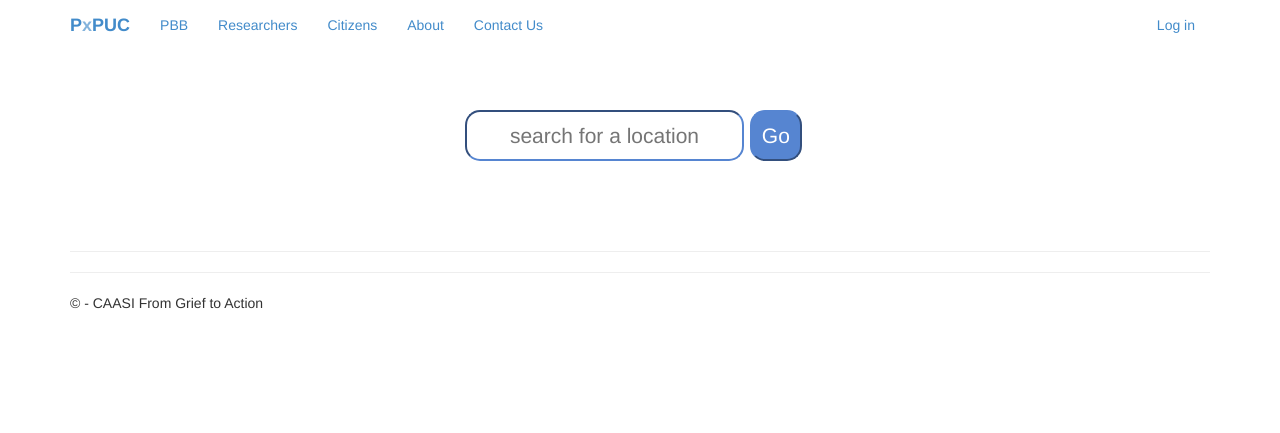
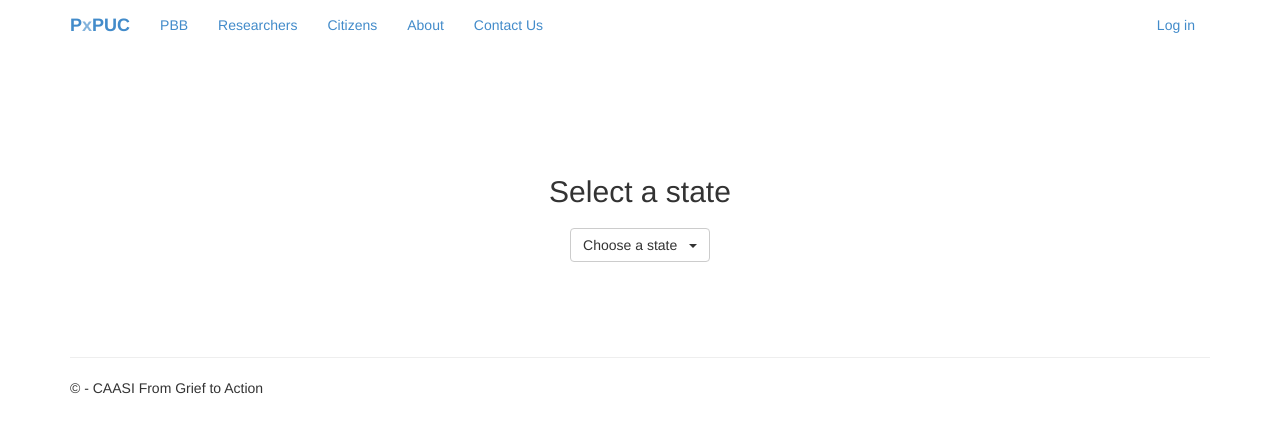
Before and after one commit to CAASI-G2A/g2a-website, a Django app: page /search/ in a window 1280 px wide. Shown: the top 433 px of the page. Run offline with Django 3.2, Linux system fonts and the light colour scheme; data that the repository does not hold is empty; some libraries are stand-ins or nearby versions.

Commit message:
Update search.html

```diff
--- a/PPUC/app/templates/app/search.html
+++ b/PPUC/app/templates/app/search.html
@@ -1,27 +1,84 @@
 {% extends "app/layout.html" %}
 
 {% block content %}
+
+
+<style>
+  dropdown-submenu {
+  position: relative;
+}
+
+.dropdown-submenu>.dropdown-menu {
+  top: auto;
+  left: 100%;
+  margin-top: -33px;
+  margin-left: -1px;
+  -webkit-border-radius: 0 6px 6px 6px;
+  -moz-border-radius: 0 6px 6px;
+  border-radius: 0 6px 6px 6px;
+}
+
+.dropdown-submenu:hover>.dropdown-menu {
+  display: block;
+}
+
+.dropdown-submenu>a:after {
+  display: block;
+  content: " ";
+  float: right;
+  width: 0;
+  height: 0;
+  border-color: transparent;
+  border-style: solid;
+  border-width: 5px 0 5px 5px;
+  border-left-color: #ccc;
+  margin-top: 5px;
+  margin-right: -10px;
+}
+
+.dropdown-submenu:hover>a:after {
+  border-left-color: #fff;
+}
+
+.dropdown-submenu.pull-left {
+  float: none;
+}
+
+.dropdown-submenu.pull-left>.dropdown-menu {
+  left: -100%;
+  margin-left: 10px;
+  -webkit-border-radius: 6px 0 6px 6px;
+  -moz-border-radius: 6px 0 6px 6px;
+  border-radius: 6px 0 6px 6px;
+}
+</style>
+
 <div class="jumbotron" style="background-color:white;padding-top:30px;padding-bottom:15px;">
-    <div class="jumbotron" style="background-color:white;padding-top:30px;padding-bottom:15px;">
-      <div style="max-width:350px;margin:0px auto;">
-        <form method="GET" action="{% url 'search' %}">
-            <input name="q" value="{{request.GET.q}}" placeholder="search for a location" style="border-radius:15px;text-align:center; border-width:2px; border-color:#5685d1;">
-            <button class=" "btn btn-success" type="submit" style="border-radius:15px;color:white;background-color:#5685d1;border-color:#5685d1;padding-left:10px;padding-right:10px;">
-                Go
-            </button>
-        </form>
+
+</div>
+
+
+<div class="jumbotron" style="background-color:white;padding-top:30px;padding-bottom:55px;text-align:center;">
+  <h2>Select a state</h2>
+      <div class="dropdown" style="text-align:center;">
+        <button class="btn btn-default dropdown-toggle" type="button" id="dropdownMenu1" data-toggle="dropdown" aria-haspopup="true" aria-expanded="true" style="margin:10px auto;">
+          Choose a state&nbsp;&nbsp;
+          <span class="caret"></span>
+        </button>
+        <ul class="dropdown-menu multi-level" aria-labelledby="dropdownMenu1" style="margin:10px auto;width:200px; left:50%; margin-left:-100px;">
+          {% if locations != '' %}
+          {% for obj in locations %}
+            <li class="dropdown-submenu"><a href="#">{{ obj.state }}</a>
+              <ul class="dropdown-menu">
+                <li><a tabindex="-1" href="{%url 'view_location' obj.pk %}">{{ obj.name }}</a></li>
+            </ul>
+            {% endfor %}
+            {% endif %}
+            </li>
+        </ul>
+
       </div>
-    </div>
 </div>
-<hr >
-<div class="container-fluid">
-    {% if locations != '' %}
-    {% for obj in locations %}
-        <h1>{{ obj.name }}</h1>
-        <a href="{%url 'view_location' obj.pk %}" class="btn btn-info" role="button" >Police Union Contract</a>
-        <a href="{%url 'complaint' obj.pk %}" class="btn btn-info" role="button" >Complaint Tool</a>
-    <hr >
-    {% endfor %}
-    {% endif %}
-    </div>
+
+
 {% endblock %}
```
